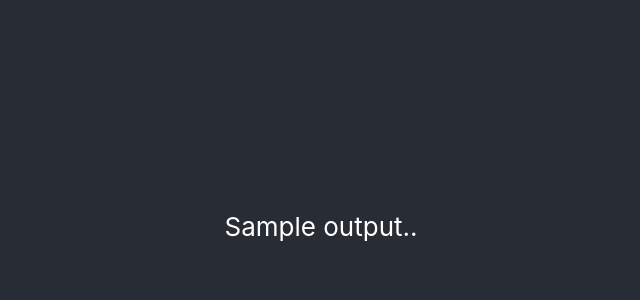
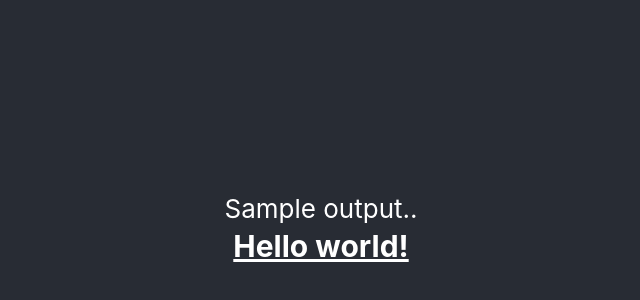
Before and after one commit to eabhijith/personal, a React (Create React App) app: page / in a window 1280 px wide. Shown: the part 174-474 px from the top of the page, without its empty margins (319-959 px from the left). Built offline with nearby package versions, Linux system fonts and the light colour scheme.

Commit message:
installing tailwind packages

```diff
--- /dev/null
+++ b/postcss.config.js
@@ -0,0 +1,6 @@
+module.exports = {
+  plugins: {
+    tailwindcss: {},
+    autoprefixer: {},
+  },
+}
--- a/src/App.tsx
+++ b/src/App.tsx
@@ -6,6 +6,10 @@ function App() {
     <div className="App">
       <header className="App-header">
         Sample output..
+        <h1 className="text-3xl font-bold underline">
+          Hello world!
+        </h1>
+
       </header>
     </div>
   );
--- a/src/index.css
+++ b/src/index.css
@@ -1,3 +1,7 @@
+@tailwind base;
+@tailwind components;
+@tailwind utilities;
+
 body {
   margin: 0;
   font-family: -apple-system, BlinkMacSystemFont, 'Segoe UI', 'Roboto', 'Oxygen',
--- /dev/null
+++ b/tailwind.config.js
@@ -0,0 +1,9 @@
+module.exports = {
+  content: [
+    "./src/**/*.{js,jsx,ts,tsx}",
+  ],
+  theme: {
+    extend: {},
+  },
+  plugins: [],
+}
```
Also changed, not shown: package.json (+9 -1 lines), 2 other files (tests, documents, lock files or other folders).
